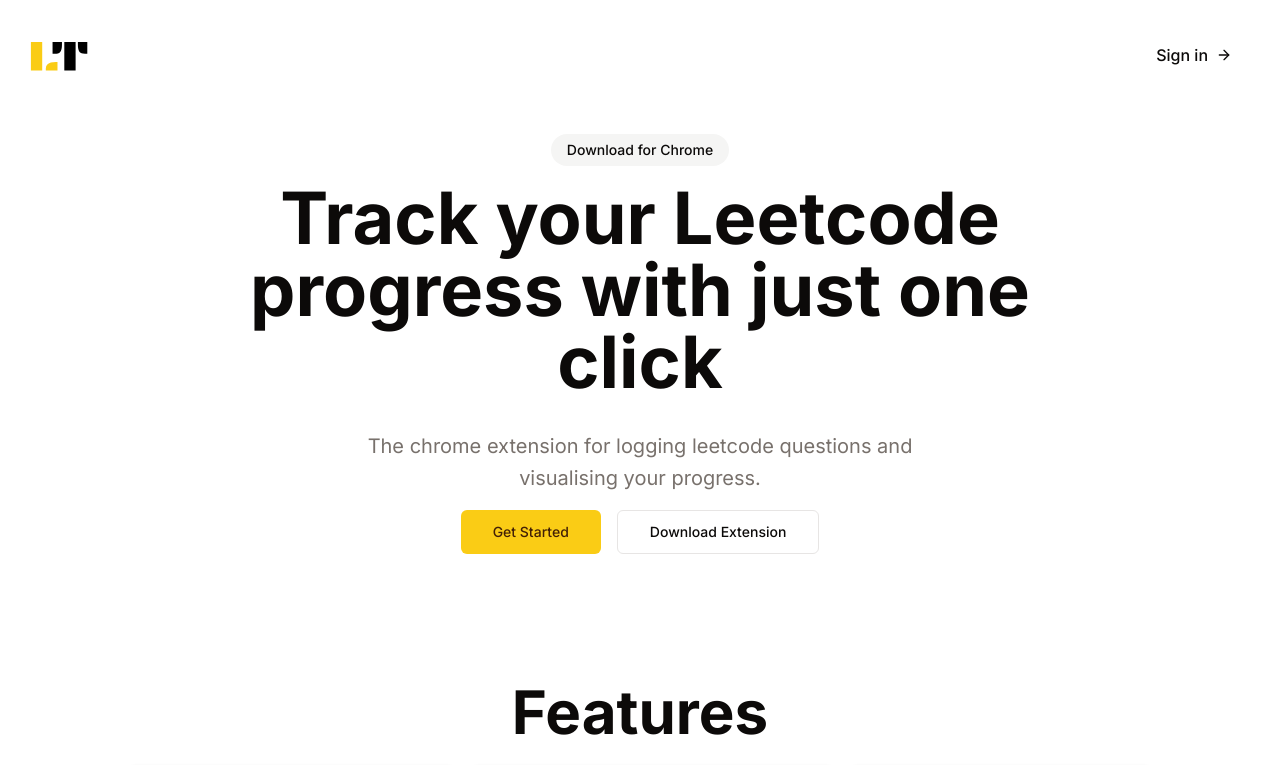
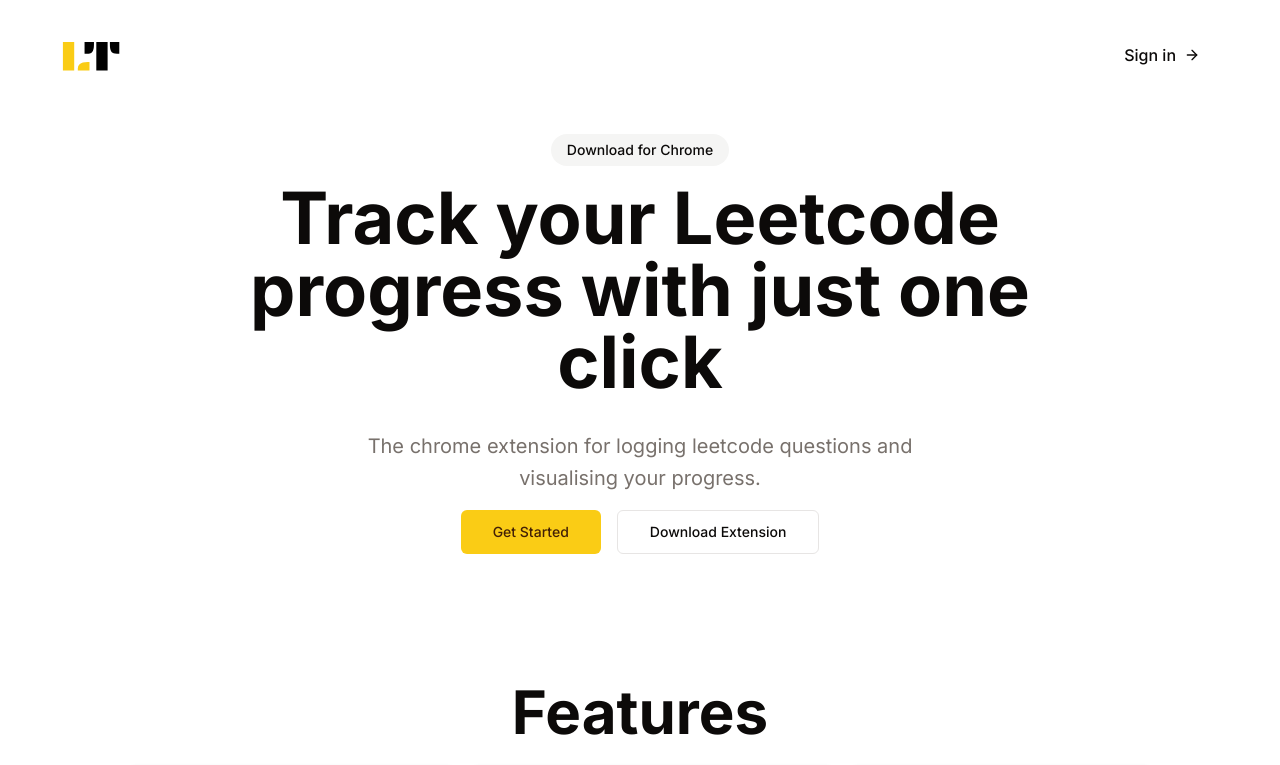
Before and after one commit to P0u4a/leet-track, a Next.js app: page / in a window 1280 px wide. Shown: the top 765 px of the page. Built offline with nearby package versions, Linux system fonts and the light colour scheme; no server answers.

Commit message:
Improve navbar margins

```diff
--- a/src/components/ui/nav.tsx
+++ b/src/components/ui/nav.tsx
@@ -6,7 +6,7 @@
 import { SignedIn, SignedOut, UserButton } from '@clerk/nextjs';
 export default function Header() {
     return (
-        <nav className="flex items-center justify-between py-3 mx-4">
+        <nav className="flex items-center justify-between py-3 mx-6 md:mx-12">
             <Link href="/">
                 <Logo />
             </Link>
@@ -29,7 +29,7 @@
 
             <SignedIn>
                 <UserButton
-                    afterSignOutUrl="/"
+                    afterSignOutUrl="http://localhost:3000/"
                     userProfileMode="navigation"
                     userProfileUrl="http://localhost:3000/account"
                     appearance={{
```
